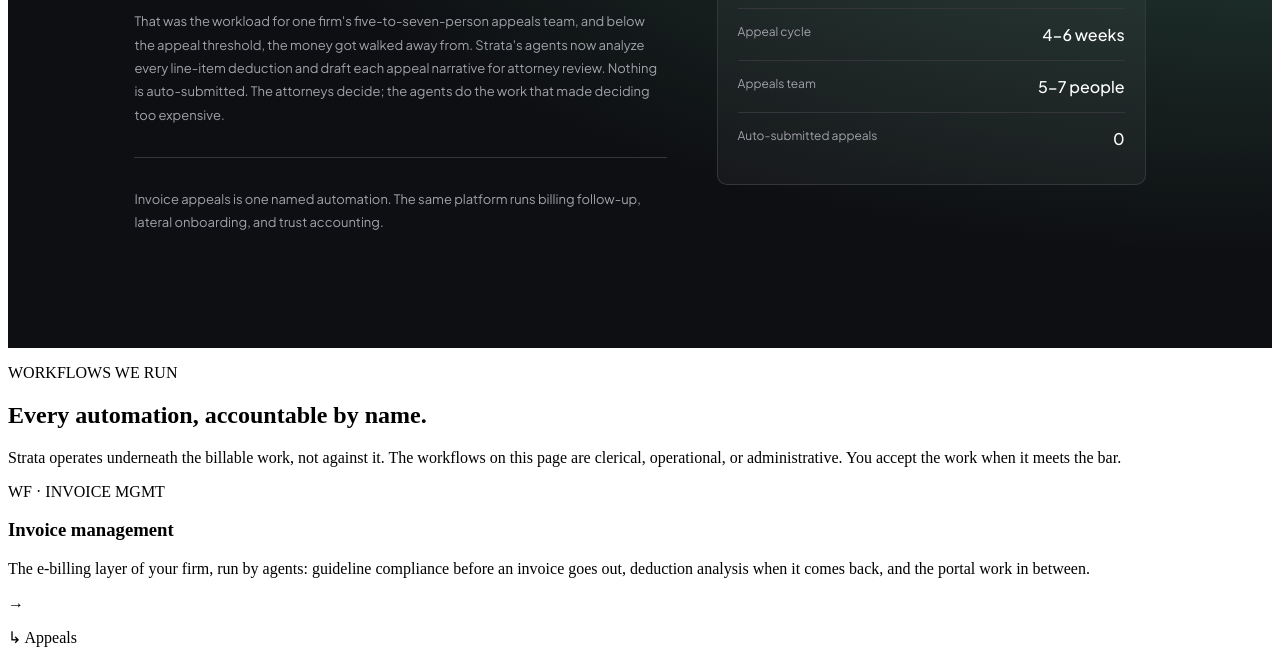
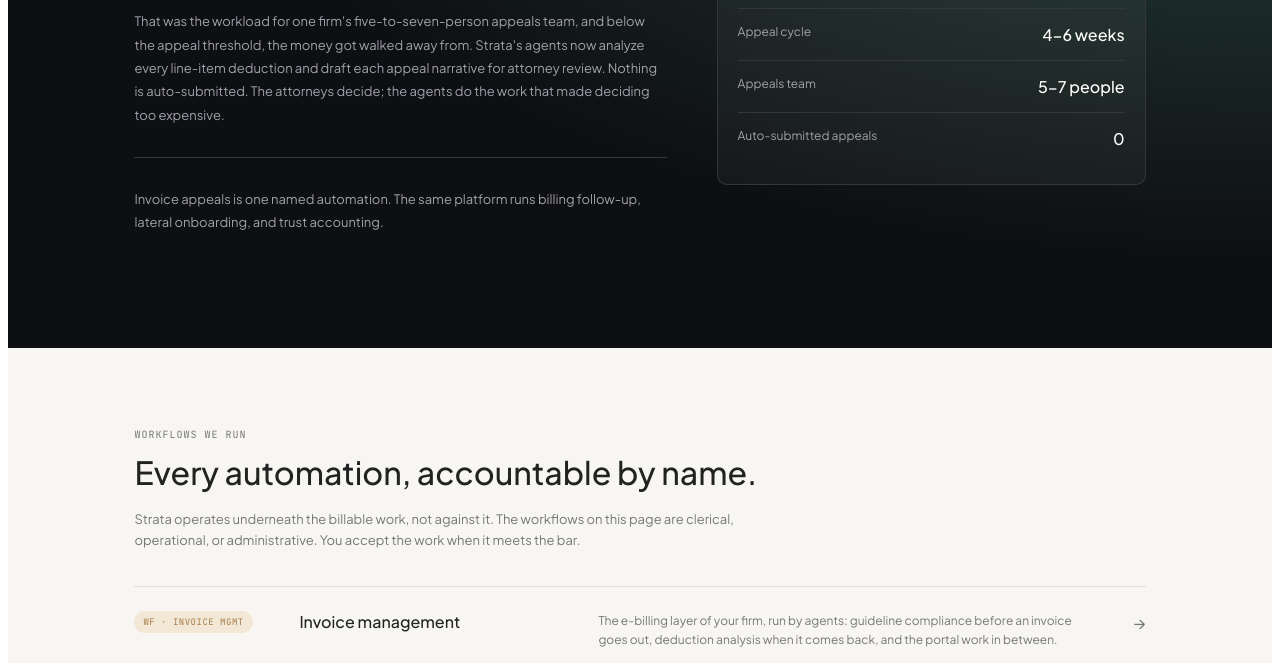
Before and after one commit to diegoc06-git/DAM1M04-Exercici004, a plain HTML site: page index.html in a window 1280 px wide. Shown: the part 272-935 px from the top of the page. Drawn offline with Linux system fonts and the light colour scheme.

Commit message:
Sección 7 - Estilos CSs

```diff
--- a/estils.css
+++ b/estils.css
@@ -11,7 +11,7 @@
     color: white;
     padding: 100px 10%;
 
-    /* Para poner las dos partes al lado */
+    /* Pongo 2 partes de lado */
     display: flex;
     justify-content: space-between;
     align-items: center;
@@ -20,7 +20,7 @@
     font-family: 'Plus Jakarta Sans', sans-serif;
 }
 
-/* Parte izquierda donde esta el numero */
+/* Izquierda donde esta el numero */
 .seccion-field .field-izquierda {
     width: 55%;
 }
@@ -108,3 +108,144 @@
     font-size: 16px;
     font-weight: 500;
 }
+
+
+/* Seccion 7, Workflows */
+
+/* Aqui pongo el fondo de la seccion de un color claro
+   y dejo espacio por los lados para que no quede todo pegado */
+.seccion-workflows {
+    background-color: #f7f6f2;
+    color: #222;
+    padding: 70px 10%;
+    font-family: 'Plus Jakarta Sans', sans-serif;
+}
+
+/* Aqui dejo un espacio entre el titulo y la lista de workflows */
+.seccion-workflows .workflows-inicio {
+    margin-bottom: 35px;
+}
+
+/* Este es el texto pequeño que aparece encima del titulo
+   le pongo otra letra y un poco de espacio entre las letras */
+.seccion-workflows .workflows-etiqueta {
+    font-family: 'JetBrains Mono', monospace;
+    font-size: 10px;
+    letter-spacing: 1px;
+    color: #777;
+    margin-bottom: 12px;
+}
+
+/* Aqui cambio el tamaño del titulo principal para que no
+   salga tan grande como antes y se parezca mas a la imagen */
+.seccion-workflows .workflows-inicio h2 {
+    font-size: 32px;
+    font-weight: 500;
+    line-height: 1.2;
+    margin: 0 0 18px;
+    max-width: 850px;
+}
+
+/* Este es el texto que explica de que van los workflows
+   le pongo un color gris y limito el ancho para que no ocupe todo */
+.seccion-workflows .workflows-descripcion {
+    font-size: 13px;
+    color: #777;
+    line-height: 1.6;
+    max-width: 600px;
+    margin: 0;
+}
+
+/* Aqui organizo cada workflow en 4 columnas
+   en la primera va el codigo, luego el nombre,
+   despues la descripcion y al final la flecha */
+.seccion-workflows .workflow-fila {
+    display: grid;
+    grid-template-columns: 145px 1fr 1.8fr 25px;
+    gap: 20px;
+    align-items: start;
+    padding: 24px 0;
+    border-top: 1px solid #e2e0dc;
+}
+
+/* Aqui hago que el codigo de cada workflow salga
+   dentro de una etiqueta pequeña con fondo beige
+   y bordes redondeados como en la imagen */
+.seccion-workflows .workflow-codigo {
+    display: inline-block;
+    justify-self: start;
+    width: fit-content;
+    font-family: 'JetBrains Mono', monospace;
+    font-size: 9px;
+    letter-spacing: 0.5px;
+    color: #a77b49;
+    background-color: #f3e8d5;
+    border-radius: 20px;
+    padding: 5px 9px;
+    margin: 0;
+}
+
+/* Aqui pongo el nombre de cada workflow en negro
+   y un poco mas grande que el texto de la descripcion */
+.seccion-workflows .workflow-fila h3 {
+    font-size: 16px;
+    font-weight: 500;
+    line-height: 1.4;
+    margin: 0;
+}
+
+/* Este es el texto donde se explica lo que hace
+   cada workflow, lo pongo mas pequeño y de color gris */
+.seccion-workflows .workflow-texto {
+    font-size: 12px;
+    color: #777;
+    line-height: 1.6;
+    margin: 0;
+}
+
+/* Aqui pongo la flecha al final de cada fila
+   y la alineo a la derecha */
+.seccion-workflows .workflow-flecha {
+    font-size: 17px;
+    color: #777;
+    text-align: right;
+}
+
+/* Aqui añado una linea debajo del ultimo workflow
+   para que quede igual que las otras separaciones */
+.seccion-workflows .workflow-fila:last-child {
+    border-bottom: 1px solid #e2e0dc;
+}
+
+/* Aqui le pongo un fondo un poco diferente al workflow
+   de las apelaciones para que destaque como en la referencia */
+.seccion-workflows .workflow-fila:nth-of-type(3) {
+    background-color: rgba(230, 225, 215, 0.18);
+}
+
+/* Esta parte es para cuando la pagina se abre en un movil
+   y no hay suficiente espacio para las 4 columnas */
+@media (max-width: 800px) {
+
+    /* Reduzco los espacios para que quepa mejor en movil */
+    .seccion-workflows {
+        padding: 50px 25px;
+    }
+
+    /* Hago el titulo mas pequeño para que no se salga */
+    .seccion-workflows .workflows-inicio h2 {
+        font-size: 28px;
+    }
+
+    /* Aqui pongo el contenido de cada workflow uno debajo
+       del otro porque en movil no caben las 4 columnas */
+    .seccion-workflows .workflow-fila {
+        grid-template-columns: 1fr;
+        gap: 12px;
+    }
+
+    /* La flecha la pongo a la izquierda cuando es movil */
+    .seccion-workflows .workflow-flecha {
+        text-align: left;
+    }
+}
```
